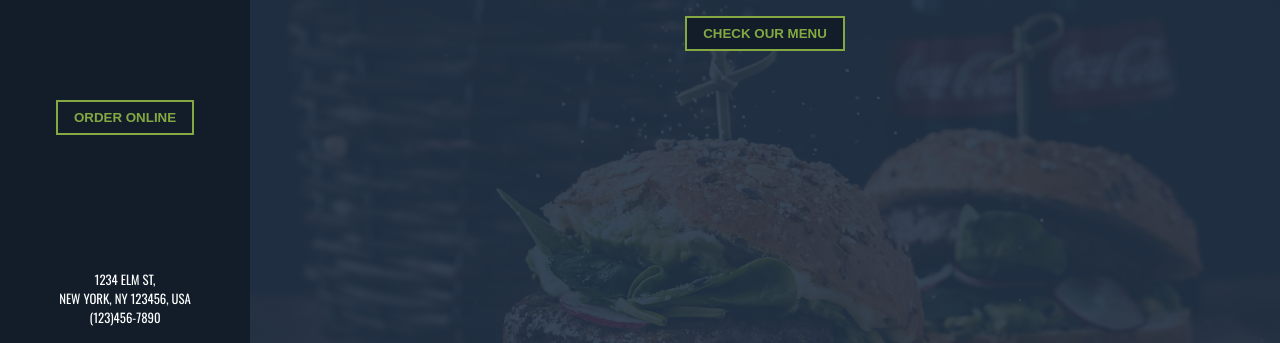
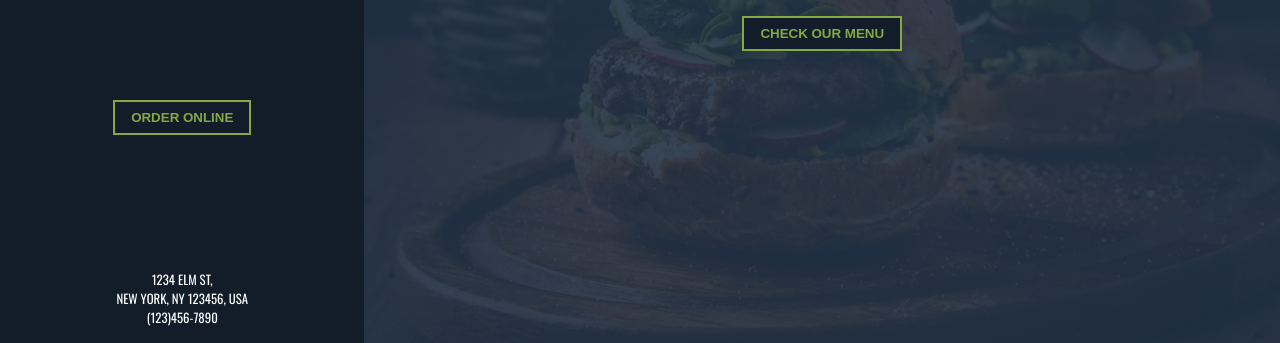
Before and after one commit to Dimar1510/restaurant-page, a plain HTML site: page index.html in a window 1280 px wide. Shown: the part 457-800 px from the top of the page. Drawn offline with nearby package versions, Linux system fonts and the light colour scheme.

Commit message:
bg image position fix

```diff
--- a/style.css
+++ b/style.css
@@ -44,7 +44,7 @@ body {
     flex-direction: column;
     justify-content: space-between;
     align-items: center;
-    min-width: 250px;
+    flex: 1 0 250px;
 }
 
 .logo-img span {
@@ -108,7 +108,7 @@ button {
 /* PAGES ---------------------------------------- */
 
 .main {
-    flex: 1;
+    flex: 8;
     background-color: var(--primary-clr);
     position: relative;
 }
@@ -138,6 +138,7 @@ button {
     background: url(images/mae-mu-I7A_pHLcQK8-unsplash.jpg) no-repeat;
     opacity: 0.1;
     background-size: cover;
+    background-position: center;
 }
 
 .page-home{
```
